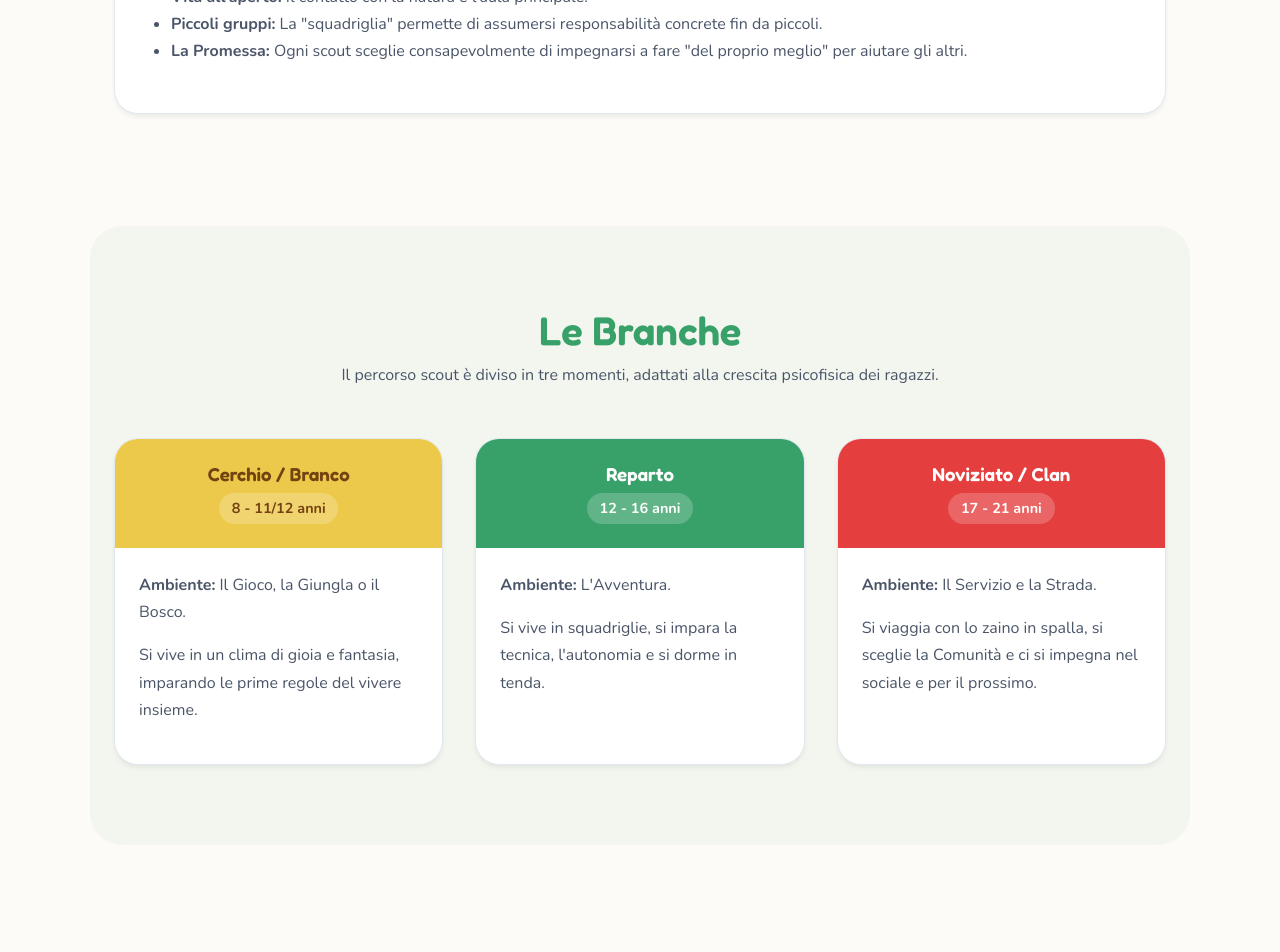
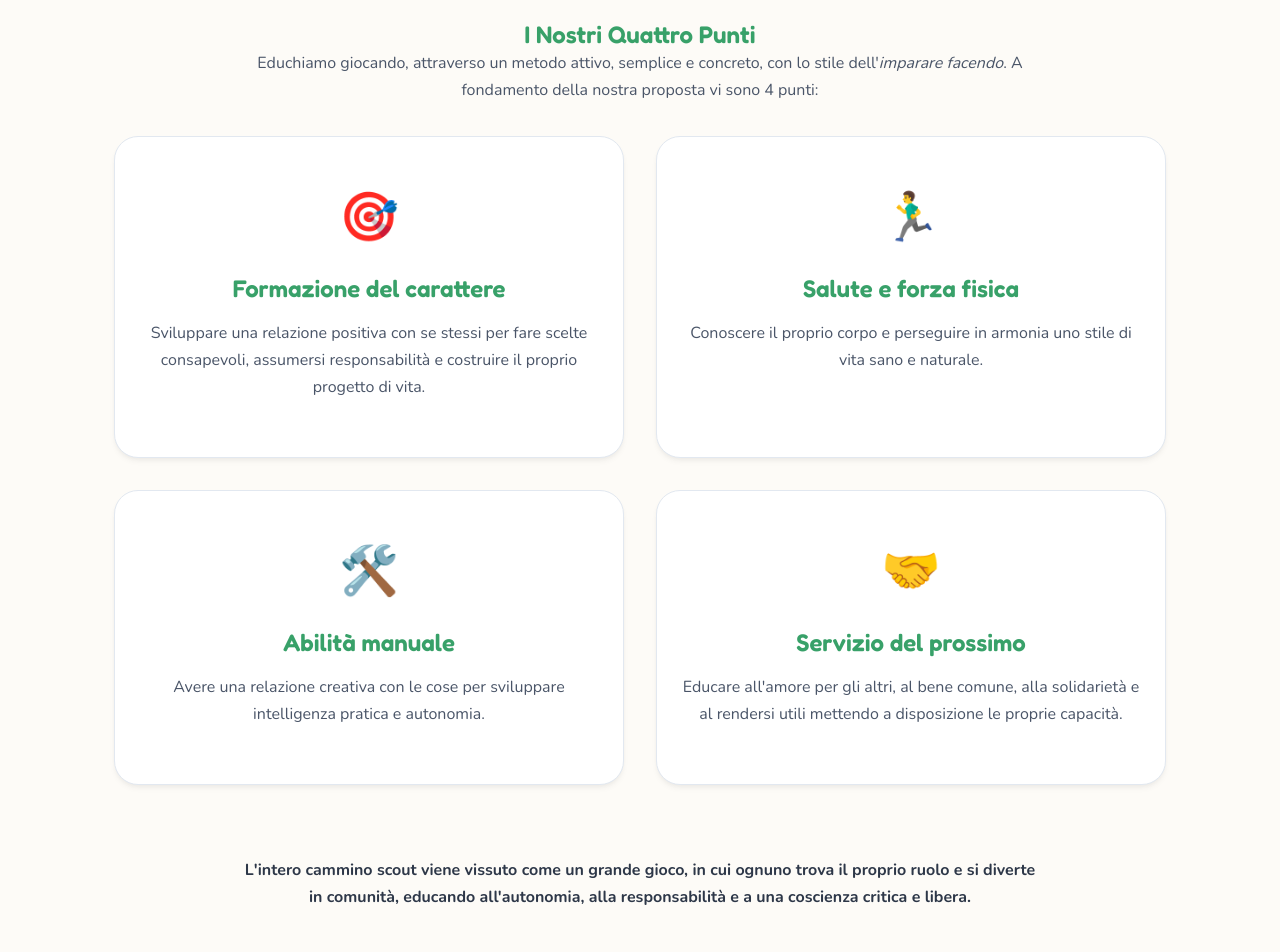
Before and after one commit to pietroMonta42/genova60_homepage, a Vue app: page / in a window 1280 px wide. Shown: the part 1400-2352 px from the top of the page. Built offline with nearby package versions, Linux system fonts and the light colour scheme.

Commit message:
feat: minor improvements

```diff
--- a/src/App.vue
+++ b/src/App.vue
@@ -57,11 +57,16 @@ onMounted(() => {
         </div>
       </section>
 
-      <!-- Chi Siamo & Missione -->
+      <!-- Chi Siamo -->
       <section id="chisiamo" class="section container">
         <div class="section-header">
+          <h2>Chi Siamo</h2>
+          <p>Siamo il Gruppo Scout A.G.E.S.C.I. (Associazione Guide E Scouts Cattolici Italiani) di Genova Pontedecimo. Le nostre sedi sono nei pressi della Parrocchia di San Giacomo Maggiore (Branco e Reparto) e nell'OREB del Ricreatorio "S. Luigi Gonzaga" (Clan e Comunità Capi).</p>
+        </div>
+
+        <div class="text-center mt-5 mb-4">
           <h2>La Nostra Missione</h2>
-          <p>L'AGESCI è la più grande realtà scout in Italia. Il nostro percorso si fonda su tre pilastri principali.</p>
+          <p style="color: var(--text-secondary);">Il nostro percorso educativo si fonda su tre pilastri principali.</p>
         </div>
 
         <div class="grid-3">
@@ -82,14 +87,38 @@ onMounted(() => {
           </div>
         </div>
 
-        <div class="method-section mt-5 card p-4">
-          <h2>Il Metodo: Imparare facendo</h2>
-          <p>A differenza di una scuola tradizionale, nell'AGESCI si impara attraverso l'esperienza pratica:</p>
-          <ul>
-            <li><strong>Vita all'aperto:</strong> Il contatto con la natura è l'aula principale.</li>
-            <li><strong>Piccoli gruppi:</strong> La "squadriglia" permette di assumersi responsabilità concrete fin da piccoli.</li>
-            <li><strong>La Promessa:</strong> Ogni scout sceglie consapevolmente di impegnarsi a fare "del proprio meglio" per aiutare gli altri.</li>
-          </ul>
+        <div class="text-center mt-5 mb-4">
+          <h2>I Nostri Quattro Punti</h2>
+          <p style="color: var(--text-secondary); max-width: 800px; margin: 0 auto;">
+            Educhiamo giocando, attraverso un metodo attivo, semplice e concreto, con lo stile dell'<em>imparare facendo</em>. A fondamento della nostra proposta vi sono 4 punti:
+          </p>
+        </div>
+
+        <div class="grid-2">
+          <div class="card mission-card">
+            <div class="card-icon">🎯</div>
+            <h3>Formazione del carattere</h3>
+            <p>Sviluppare una relazione positiva con se stessi per fare scelte consapevoli, assumersi responsabilità e costruire il proprio progetto di vita.</p>
+          </div>
+          <div class="card mission-card">
+            <div class="card-icon">🏃‍♂️</div>
+            <h3>Salute e forza fisica</h3>
+            <p>Conoscere il proprio corpo e perseguire in armonia uno stile di vita sano e naturale.</p>
+          </div>
+          <div class="card mission-card">
+            <div class="card-icon">🛠️</div>
+            <h3>Abilità manuale</h3>
+            <p>Avere una relazione creativa con le cose per sviluppare intelligenza pratica e autonomia.</p>
+          </div>
+          <div class="card mission-card">
+            <div class="card-icon">🤝</div>
+            <h3>Servizio del prossimo</h3>
+            <p>Educare all'amore per gli altri, al bene comune, alla solidarietà e al rendersi utili mettendo a disposizione le proprie capacità.</p>
+          </div>
+        </div>
+
+        <div class="mt-5 conclusion-text">
+          <strong>L'intero cammino scout viene vissuto come un grande gioco, in cui ognuno trova il proprio ruolo e si diverte in comunità, educando all'autonomia, alla responsabilità e a una coscienza critica e libera.</strong>
         </div>
       </section>
 
@@ -156,7 +185,7 @@ onMounted(() => {
       <section id="contatti" class="section container">
         <div class="section-header">
           <h2>Contatti</h2>
-          <p>Vuoi unirti a noi o chiederci informazioni? Ecco dove trovarci!</p>
+          <p>Se vi abbiamo interessato, o anche solo incuriosito, contattateci o veniteci a trovare presso le nostre sedi in occasione delle nostre attività!</p>
         </div>
         <div class="grid-3 contact-grid">
           <a href="https://maps.app.goo.gl/53p4qJX6H4D8eEaTA" target="_blank" class="card contact-card">
@@ -315,8 +344,30 @@ onMounted(() => {
 
 /* Typography Utilities */
 .mt-3 { margin-top: 1.5rem; }
+.mt-4 { margin-top: 2rem; }
 .mt-5 { margin-top: 3rem; }
+.mb-4 { margin-bottom: 2rem; }
 .p-4 { padding: 2rem; }
+.text-center { text-align: center; }
+
+.point-item h4 {
+  color: var(--accent-green);
+  margin-bottom: 0.5rem;
+  font-size: 1.2rem;
+}
+
+.point-item p {
+  color: var(--text-secondary);
+}
+
+.conclusion-text {
+  padding: 1.5rem 0;
+  color: var(--text-primary);
+  max-width: 800px;
+  margin-left: auto;
+  margin-right: auto;
+  text-align: center;
+}
 
 /* Generic Sections */
 .section {
@@ -354,6 +405,12 @@ onMounted(() => {
 .grid-3 {
   display: grid;
   grid-template-columns: repeat(3, 1fr);
+  gap: 2rem;
+}
+
+.grid-2 {
+  display: grid;
+  grid-template-columns: repeat(2, 1fr);
   gap: 2rem;
 }
 
@@ -463,7 +520,7 @@ onMounted(() => {
 
 /* Responsive */
 @media (max-width: 900px) {
-  .grid-3 {
+  .grid-3, .grid-2 {
     grid-template-columns: 1fr;
   }
 
```
